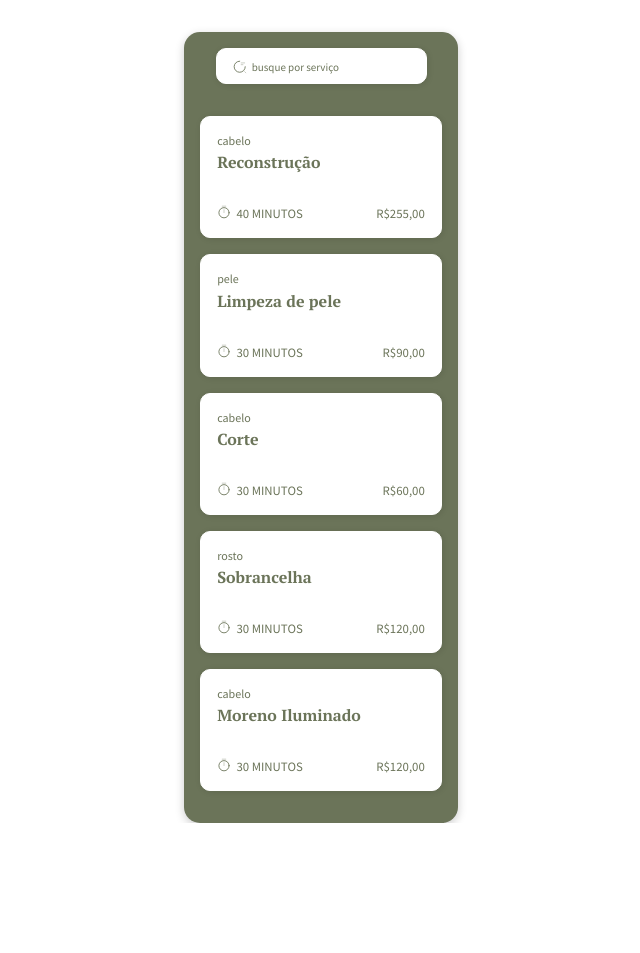
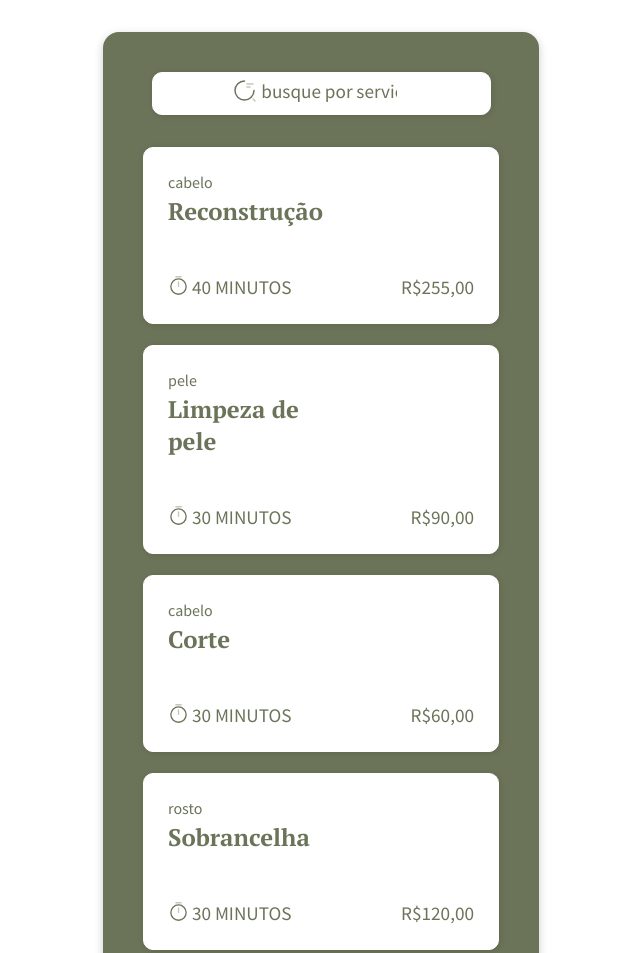
Before and after one commit to matheustsdev/schedule-service, a plain HTML site: page Frontend/src/pages/services/services.html in a window 1280 px wide. Shown: the top 953 px of the page, without its empty margins (319-959 px from the left). Before the commit the page ends 823 px from the top, so only its background shows below. Drawn offline with Linux system fonts and the light colour scheme.

Commit message:
feat(frontend)

```diff
--- a/Frontend/src/pages/services/style.css
+++ b/Frontend/src/pages/services/style.css
@@ -32,7 +32,7 @@ main {
     align-items: center;
     justify-content: center;
 
-    padding: 1rem;
+    padding: 2.5rem;
 }
 label {
     padding-bottom: 2rem;
@@ -45,7 +45,7 @@ label {
     border-radius: 10px;
     box-shadow: 1px 1px 6px #0000001c;
     outline: none;
-    padding: 0.6rem 1rem;
+    padding: 0.8rem 5rem;
     width: 100%;
 }
 
@@ -55,9 +55,9 @@ label {
 
     color: var(--green);
     font-family: var(--main-font);
-    font-size: 11px;
+    font-size: 1.2rem;
 
-    padding-left: 1.2rem;
+    padding-left: 1.8rem;
 
 }
 
@@ -73,20 +73,20 @@ label {
     border: 1px solid var(--white);
     border-radius: 10px;
     box-shadow: 1px 1px 6px #0000001c;
-    padding: 1rem;
-    margin-bottom: 1rem;
+    padding: 1.5rem;
+    margin-bottom: 1.3rem;
 }
 
 .service-type {
-    font-size: 0.75rem;
+    font-size: 1rem;
     color: var(--black);
 }
 
 .service-name {
     font-family: var(--title-font);
-    font-size: 1rem;
+    font-size: 1.5rem;
     font-weight: 700;
-    padding: 0.2rem 4rem 2rem 0;
+    padding: 0.2rem 9rem 3rem 0;
 }
 
 .service-infos {
@@ -96,12 +96,12 @@ label {
     flex-wrap: wrap;
 
     text-transform: uppercase;
-    font-size: 0.8rem;
+    font-size: 1.2rem;
 }
 
 .service-info-time {
-    padding-left: 1.2rem;
+    padding-left: 1.5rem;
     background-image: url('../../assets/imgs/timer.svg');
     background-repeat: no-repeat;
-    background-size: 0.9rem;
+    background-size: 1.3rem;
 }
```
